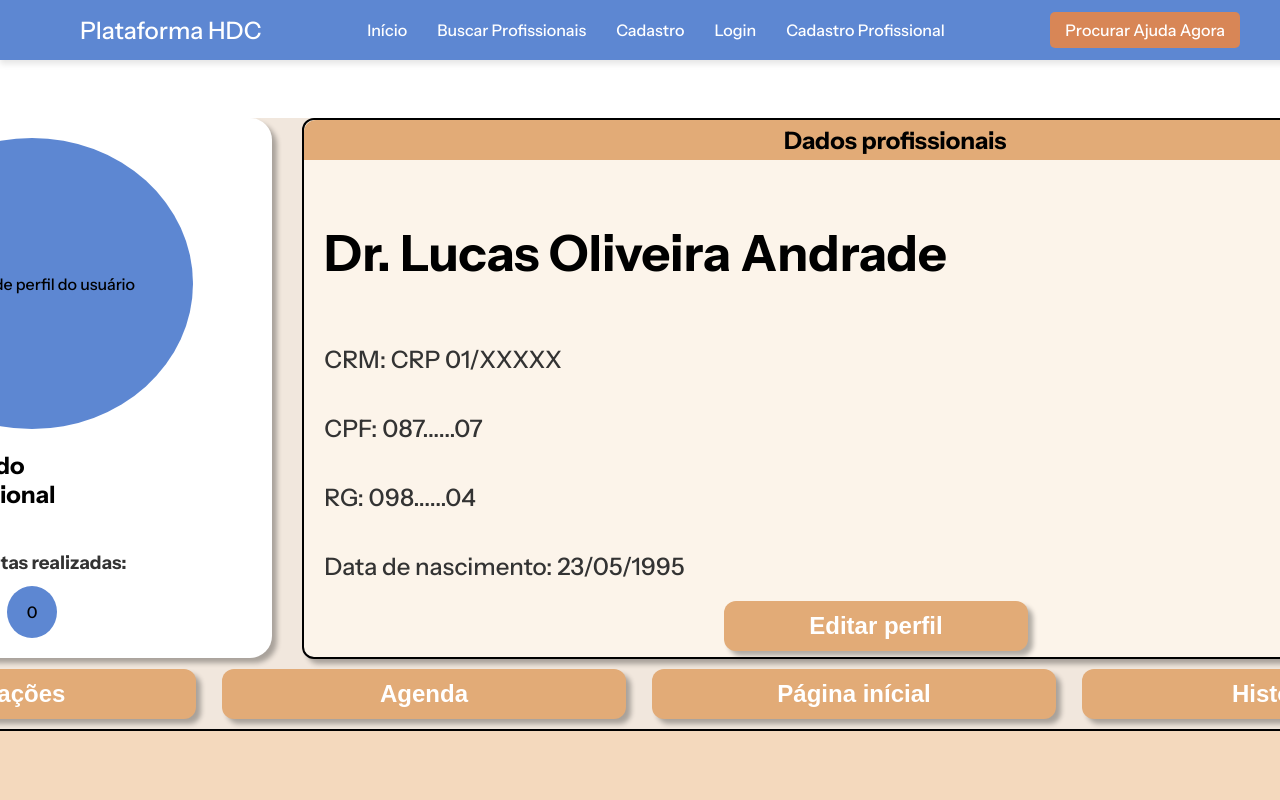
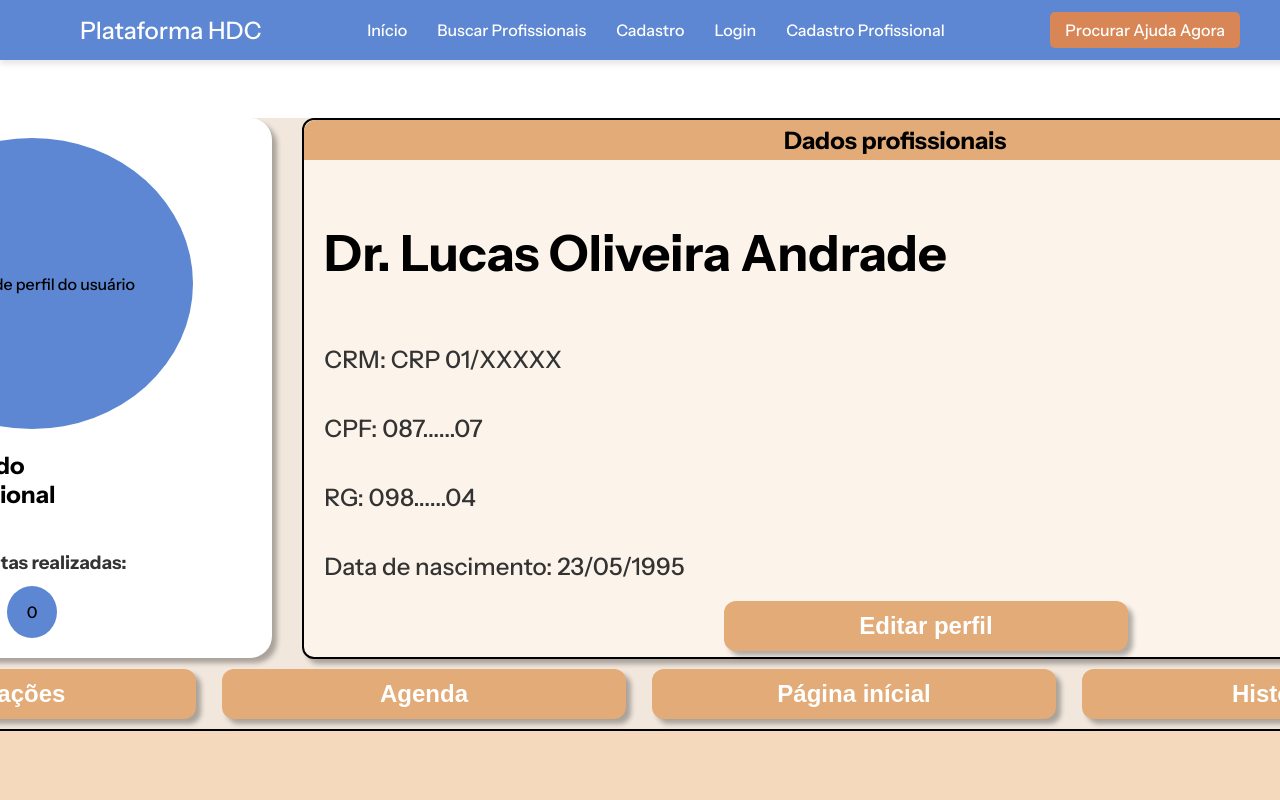
Before and after one commit to gusmrtns/plataforma-de-apoio-psicologico-comunitario, a React (Vite) app in the folder plataforma-apoio/: page /profissional in a window 1280 px wide. Shown: the top 800 px of the page. Built offline with nearby package versions, Linux system fonts and the light colour scheme.

Commit message:
correcoes pagina profissional

```diff
--- a/plataforma-apoio/src/styles/profissional.css
+++ b/plataforma-apoio/src/styles/profissional.css
@@ -118,11 +118,11 @@
     border-radius: 22px;
 }
 
-nav {
+.body_prof nav {
     display: flex;
     gap: 26px;
 }
-button {
+.body_prof button {
     display: flex;
     justify-content: center;
     align-items: center;
@@ -135,7 +135,7 @@ button {
     transition: background-color 0.3s;
     box-shadow: 5px 5px 5px rgba(0, 0, 0, 0.3);
 }
-button:hover {
+.body_prof button:hover {
     background-color: #C68C56; /* Azul escuro */
   }
 
```
